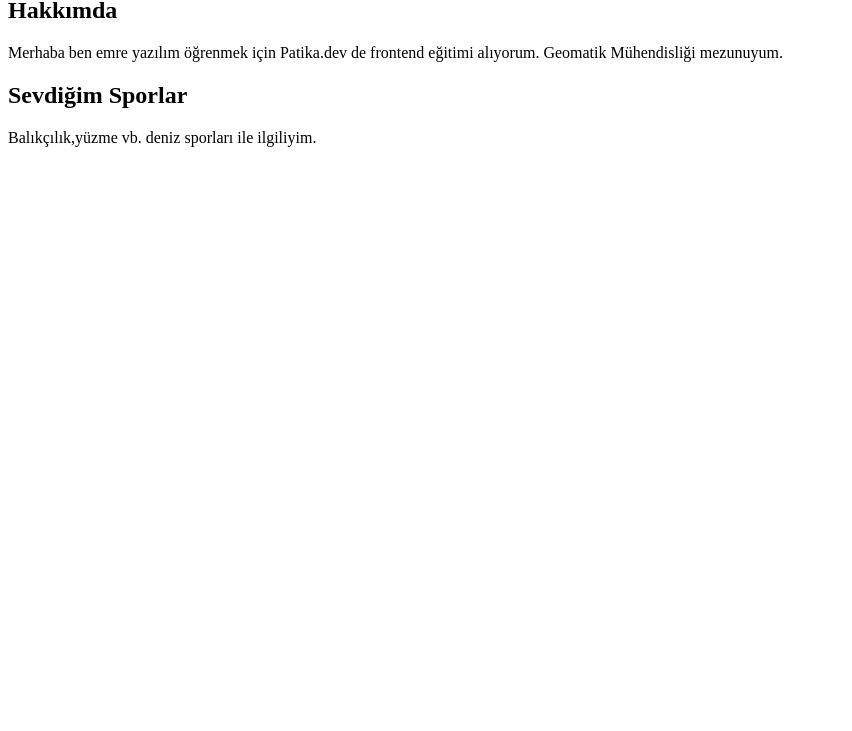
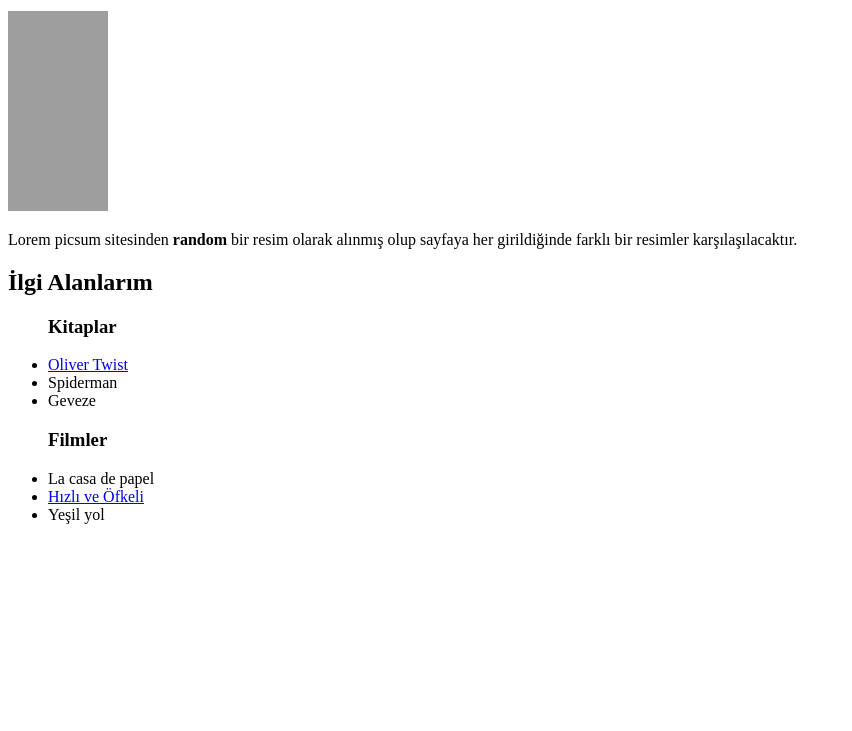
Before and after one commit to EmreBayramoglu/kodluyoruzilkrepo, a plain HTML site: page index.html in a window 1280 px wide. Shown: the part 69-800 px from the top of the page, without its empty margins (0-852 px from the left). Drawn offline with Linux system fonts and the light colour scheme; grey boxes are pictures that could not be loaded.

Commit message:
Add files via upload

```diff
--- a/index.html
+++ b/index.html
@@ -1,9 +1,28 @@
-<h1>Emre BAYRAMOĞLU</h1>
+<!DOCTYPE html>
+<html lang="en">
+<head>
+    <meta charset="UTF-8">
+    <meta http-equiv="X-UA-Compatible" content="IE=edge">
+    <meta name="viewport" content="width=device-width, initial-scale=1.0">
+    <title>EMRE</title>
+</head>
+<body>
+    <h1>Emre BAYRAMOĞLU</h1>
+    <img src="https://picsum.photos/100/200" alt="Lorem picsum sitesinden random bir resim olarak alınmış olup sayfaya her girildiğinde farklı bir resimler karşılaşılacaktır."
+    >
+        <p>Lorem picsum sitesinden <strong>random</strong> bir resim olarak alınmış olup sayfaya her girildiğinde farklı bir resimler karşılaşılacaktır.</p>
 
-<!-- Hakkımda kısmı -->
-<h2>Hakkımda</h2>
-<p>Merhaba ben emre yazılım öğrenmek için Patika.dev de frontend eğitimi alıyorum. Geomatik Mühendisliği mezunuyum.</p>
-<!-- Sevdiğim spor dallarına ait -->
-<h2>Sevdiğim Sporlar</h2>
+<h2>İlgi Alanlarım</h2>
+<ul>
+    <h3>Kitaplar</h3>
+    <li><a href="https://www.goodreads.com/book/show/107396421-oliwer-twist?ac=1&from_search=true&qid=A53RNqZAw0&rank=1">Oliver Twist</a></li>
+    <li>Spiderman</li>
+    <li>Geveze</li>
 
-<p>Balıkçılık,yüzme vb. deniz sporları ile ilgiliyim.</p>
+    <h3>Filmler</h3>
+    <li>La casa de papel</li>
+    <li><a href="https://www.imdb.com/title/tt0232500/">Hızlı ve Öfkeli</a> </li>
+    <li>Yeşil yol</li>
+</ul>
+    </body>
+</html>
```
